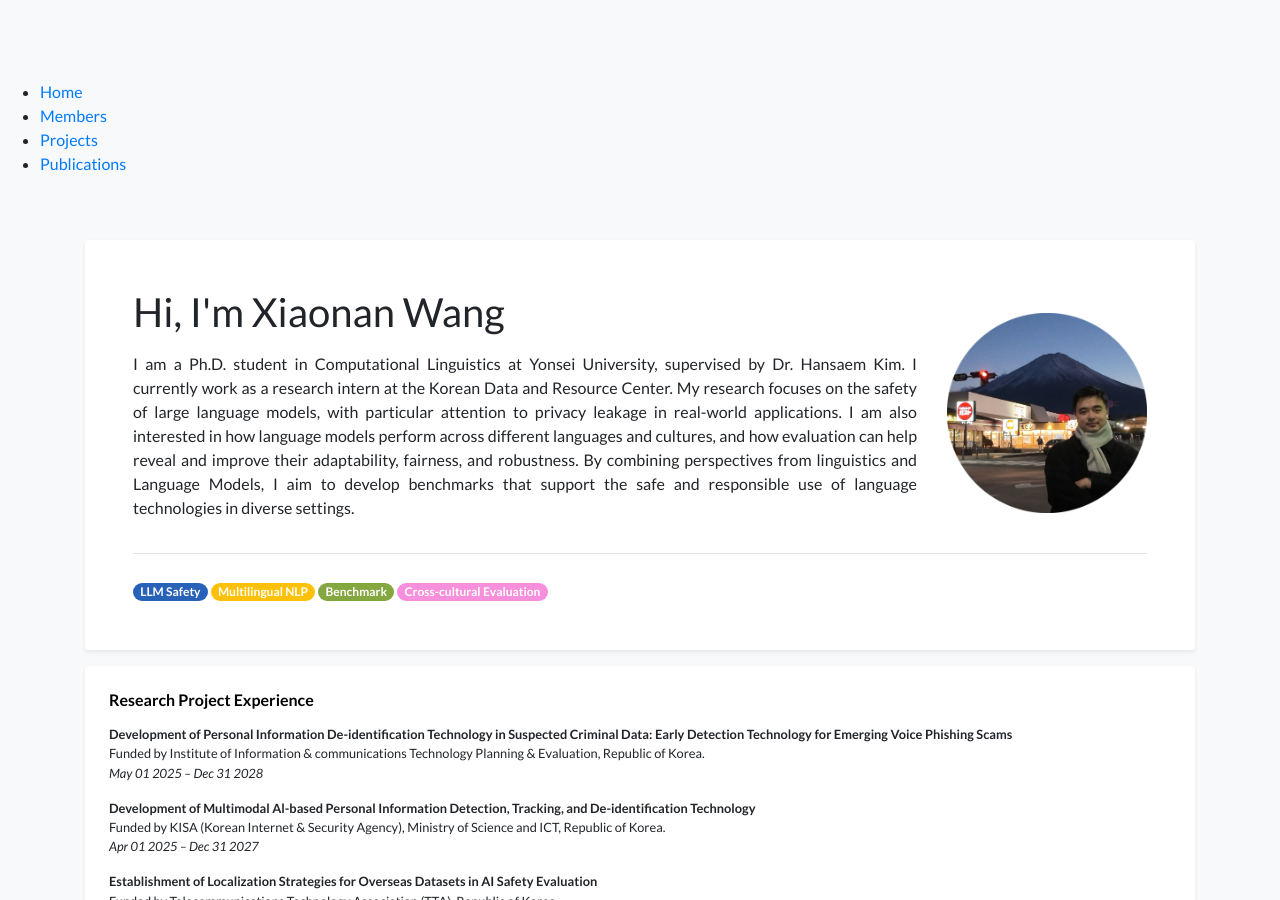
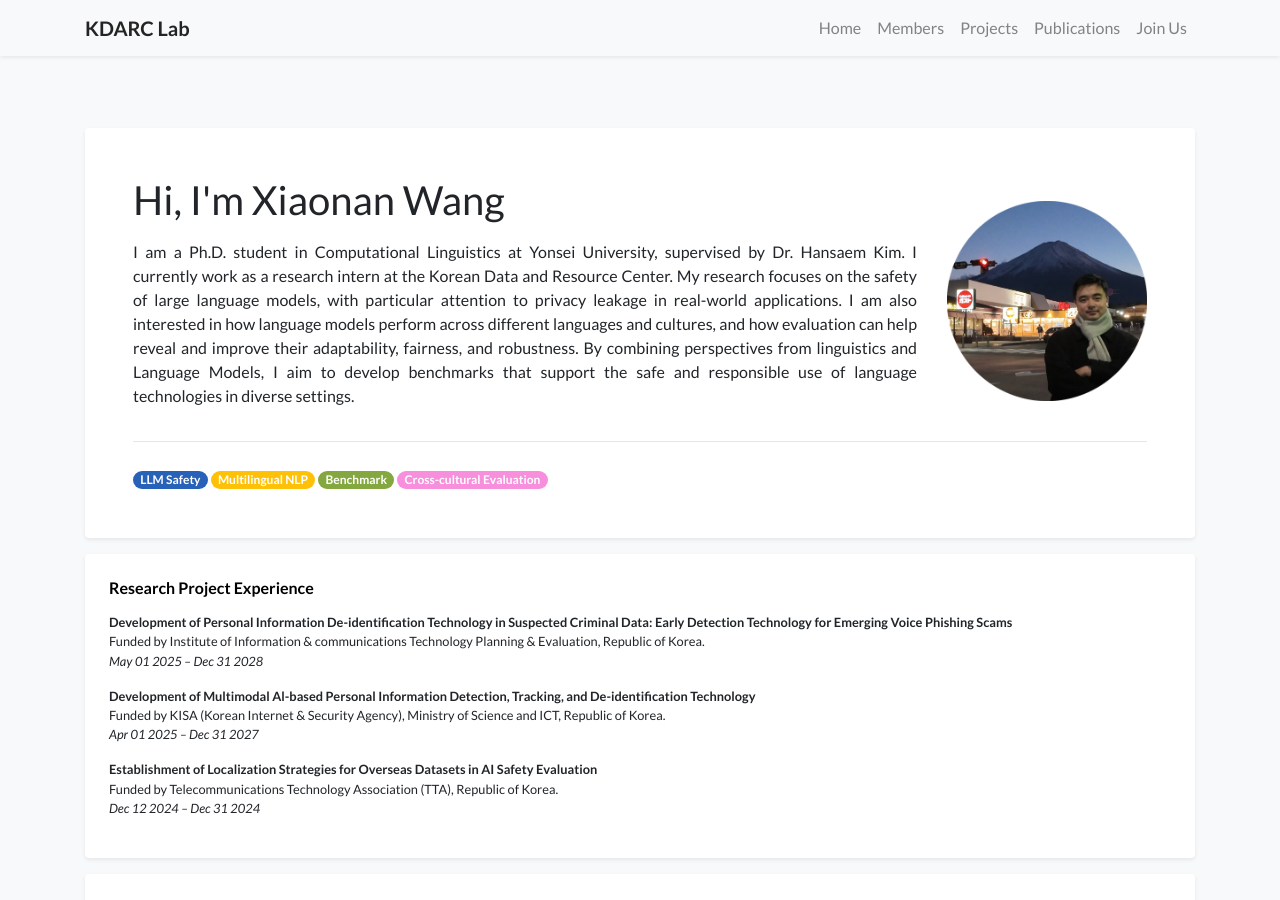
Before and after one commit to wangxiaonan-git/kdarc-lab, a Jekyll site: the page built from index.html, in a window 1280 px wide and 900 px high. Built offline with Jekyll 4.4.1, drawn with Linux system fonts in a browser that asks for light colours; a style sheet for code colours, icons or effects is not loaded.

Commit message:
Update navbar.html

```diff
--- a/_includes/navbar.html
+++ b/_includes/navbar.html
@@ -1,8 +1,20 @@
-<nav>
-  <ul>
-    <li><a href="/kdarc-lab/">Home</a></li>
-    <li><a href="/kdarc-lab/members.html">Members</a></li>
-    <li><a href="/kdarc-lab/projects.html">Projects</a></li>
-    <li><a href="/kdarc-lab/publications.html">Publications</a></li>
-  </ul>
+<nav class="navbar navbar-expand-lg navbar-light bg-light shadow-sm fixed-top">
+  <div class="container">
+    <a class="navbar-brand" href="/kdarc-lab/">
+      <strong>KDARC Lab</strong>
+    </a>
+    <button class="navbar-toggler" type="button" data-toggle="collapse" data-target="#navbarNav"
+      aria-controls="navbarNav" aria-expanded="false" aria-label="Toggle navigation">
+      <span class="navbar-toggler-icon"></span>
+    </button>
+    <div class="collapse navbar-collapse" id="navbarNav">
+      <ul class="navbar-nav ml-auto">
+        <li class="nav-item"><a class="nav-link" href="/kdarc-lab/">Home</a></li>
+        <li class="nav-item"><a class="nav-link" href="/kdarc-lab/members.html">Members</a></li>
+        <li class="nav-item"><a class="nav-link" href="/kdarc-lab/projects.html">Projects</a></li>
+        <li class="nav-item"><a class="nav-link" href="/kdarc-lab/publications.html">Publications</a></li>
+        <li class="nav-item"><a class="nav-link" href="#contact">Join Us</a></li>
+      </ul>
+    </div>
+  </div>
 </nav>
```
